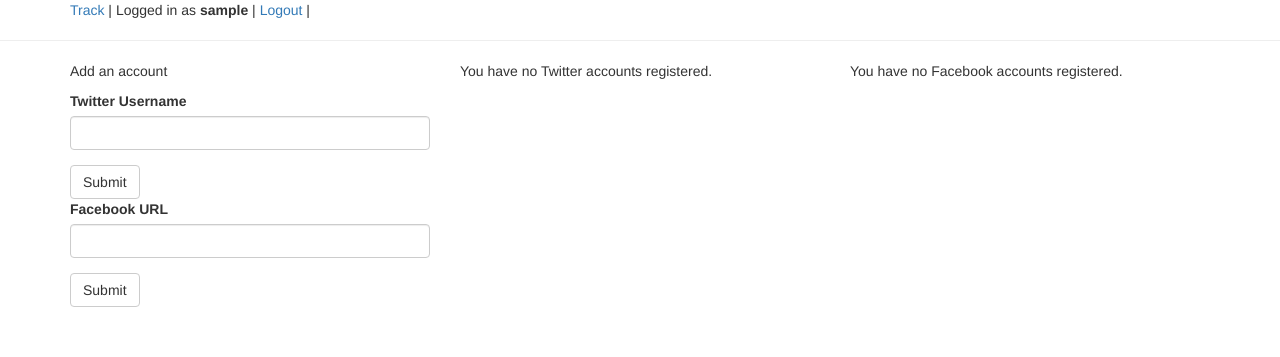
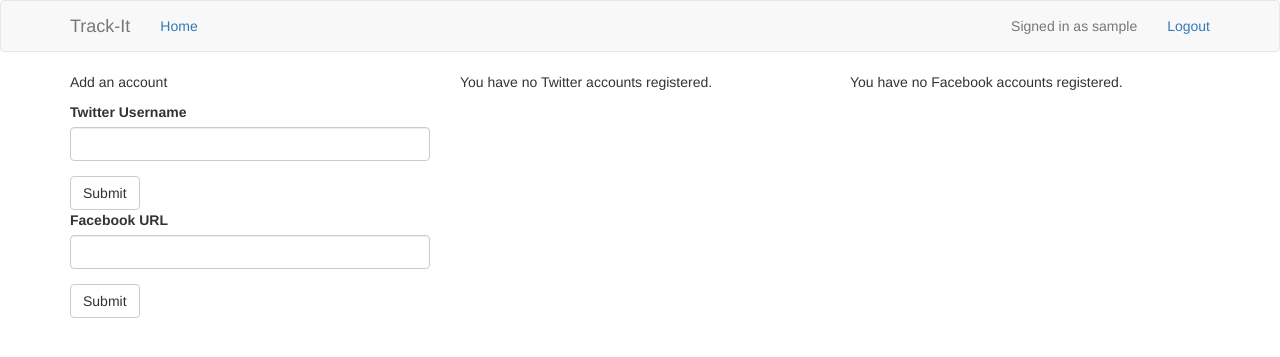
Before and after one commit to gye-tgm/trackit, a Flask app: page /tracking/ in a window 1280 px wide. Shown: the top 357 px of the page. Run offline with Flask 2, Linux system fonts and the light colour scheme; the visitor is signed in with stand-in values (Sample User, id 1); data comes from the database, SQL or seed files in the repository; some libraries are stand-ins or nearby versions.

Commit message:
fixed the cool navbar

```diff
--- a/app/templates/base.html
+++ b/app/templates/base.html
@@ -1,33 +1,50 @@
 {% extends "bootstrap/base.html" %}
+{% from "forms/macros.html" import render_link %}
+
 {% block title %}Mega Tracker - 1984 {% endblock %}
 
-{% block content %}
-    {% from "forms/macros.html" import render_link %}
-    <div class="container">
-        <div class="row">
-            <div class="col-xs-4">
-                {{ render_link("tracking.index", "Track") }} |
+{% block navbar %}
+    <nav class="navbar navbar-default">
+        <div class="container">
+            <div class="navbar-header">
+                <a class="navbar-brand" href="#">
+                    Track-It
+                </a>
+            </div>
 
+            <div class="navbar-left">
+                <p class="navbar-text">
+                    {{ render_link("tracking.index", "Home") }}
+                </p>
+                {% if current_user.role == 1 %}
+                    <p class="navbar-text">
+                        <a href="/admin">Admin</a>
+                    </p>
+                {% endif %}
+            </div>
+
+            <div class="navbar-right">
                 {% if current_user.is_authenticated() %}
-                    Logged in as <b>{{ current_user.username }}</b> | {{ render_link("user.logout", "Logout") }} |
-
-                    {% if current_user.role == 1 %}
-                        <a href="/admin">Admin</a>
-                    {% endif %}
-
+                    <p class="navbar-text">
+                        Signed in as {{ current_user.username }}
+                    </p>
+                    <p class="navbar-text">
+                        {{ render_link("user.logout", "Logout") }}
+                    </p>
                 {% else %}
-                    {{ render_link("user.login", "Login") }} | {{ render_link("user.register", "Register") }} |
+                    <p class="navbar-text">
+                        {{ render_link("user.login", "Login") }}
+                    </p>
                 {% endif %}
             </div>
         </div>
-    </div>
+    </nav>
+{% endblock %}
+{% block content %}
 
-    <hr>
-
-
-    <div class="container">
-        {% import "bootstrap/utils.html" as utils %}
-        {{ utils.flashed_messages() }}
-    </div>
+<div class="container">
+    {% import "bootstrap/utils.html" as utils %}
+    {{ utils.flashed_messages() }}
+</div>
 
 {% endblock %}
--- /dev/null
+++ b/app/templates/navbar.html
@@ -0,0 +1,2 @@
+{% block navbar %}
+{% endblock %}
```
